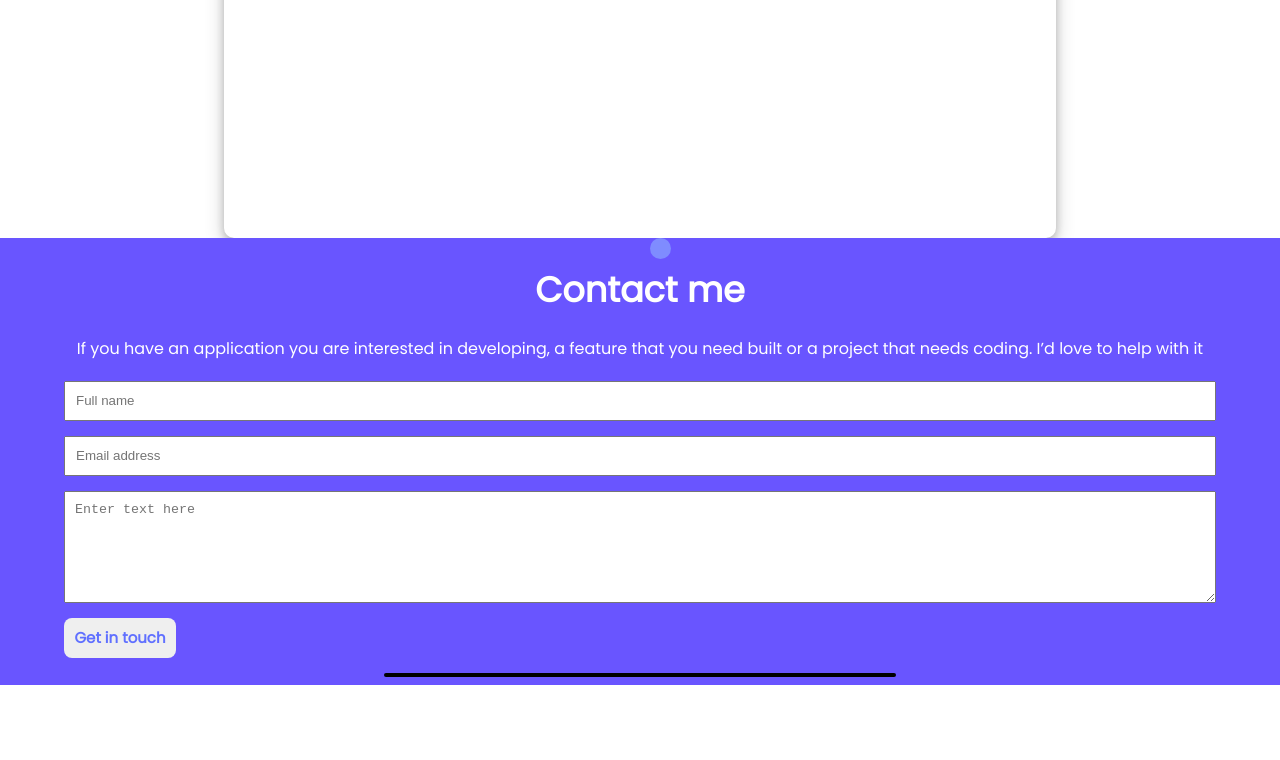
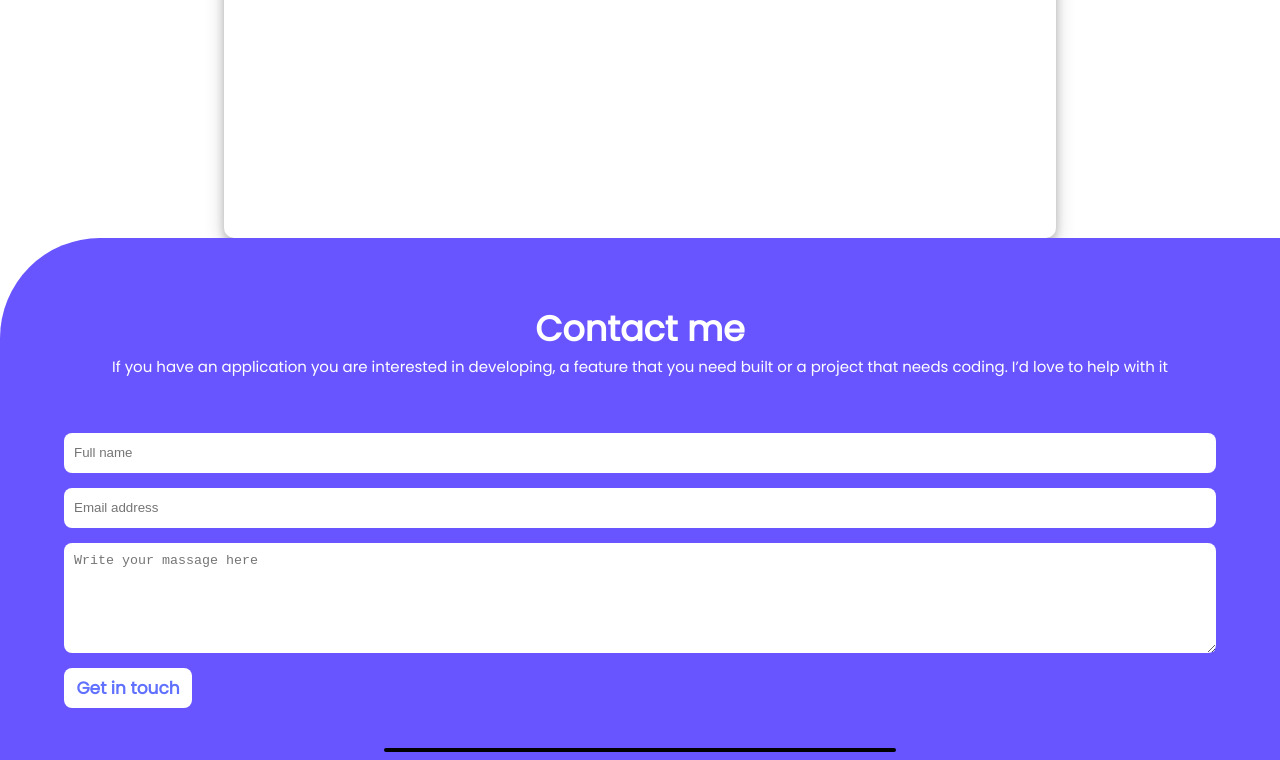
Before and after one commit to huzaifakhan0308/personal-portfolio, a website: page index.html in a window 1280 px wide. Shown: the part 5168-5928 px from the top of the page. Before the commit the page ends 5853 px from the top, so only its background shows below. Drawn offline with Linux system fonts and the light colour scheme; a web font is replaced by a local one.

Commit message:
CSS style changes and also did changes in README file

```diff
--- a/index.css
+++ b/index.css
@@ -380,67 +380,103 @@ main {
   align-items: center;
   background-color: #6955ff;
   width: 100%;
+  border-top-left-radius: 100px;
+  position: relative;
 }
 
-.icon-ellipse-ul {
+.footer-background-ul {
+  position: absolute;
   list-style: none;
+  height: 100%;
+  width: 100%;
+  display: flex;
+  justify-content: flex-end;
+  align-items: center;
+  z-index: 0;
+}
+
+.footer-background-img {
+  height: 550px;
 }
 
 .contact-title {
   font-size: 35px;
   color: white;
+  margin-top: 8vh;
+  z-index: 1;
   font-family: "Poppins", sans-serif;
 }
 
 .info-formsection {
-  padding: 20px 20px;
+  z-index: 1;
+  font-size: 15px;
+  font-weight: lighter;
+  text-align: center;
   color: white;
   font-family: "Poppins", sans-serif;
 }
 
 .form-container {
+  z-index: 1;
   display: flex;
   flex-direction: column;
-  /* align-items: center; */
   width: 90%;
+  margin-top: 5vh;
 }
 
-.name-input-formsection {
+.form-section-inputs {
   height: 5vh;
   width: 100%;
   padding-left: 10px;
   outline: none;
+  border: none;
+  border-radius: 8px;
+  margin-top: 15px;
 }
 
-.email-input-formsection {
-  height: 5vh;
-  width: 100%;
-  margin-top: 15px;
-  padding-left: 10px;
-  outline: none;
-}
-
-.form-text-area {
+.form-section-textarea {
   width: 100%;
   padding: 10px;
   margin-top: 15px;
   outline: none;
+  border: none;
+  border-radius: 8px;
 }
 
 .form-button {
+  width: 16vh;
+  height: 5vh;
   margin-top: 15px;
-  width: 14vh;
   border-radius: 8px;
-  height: 5vh;
   border: none;
   color: #6070ff;
   font-family: "Poppins", sans-serif;
   font-weight: 600;
-  font-size: 15px;
+  font-size: 17px;
+  cursor: pointer;
+  background-color: white;
+}
+
+.form-button:enabled {
+  background-color: none;
+}
+
+.form-button:hover {
+  border: 2px solid black;
+}
+
+.form-button:active {
+  background-color: #5e6efb;
+}
+
+.form-button:disabled {
+  background-color: none;
+  color: black;
+  border: black;
 }
 
 .end-line {
-  margin-top: 15px;
+  margin-top: 40px;
   width: 40%;
   margin-bottom: 8px;
   height: 4px;
--- a/index.html
+++ b/index.html
@@ -21,7 +21,8 @@
     <main>
         <!-- section1 -->
         <section class="headline-section">
-            <img class="background-img-section1" src="assets/images/header-shapes mobile.svg" alt="background-img-section1">
+            <img class="background-img-section1" src="assets/images/header-shapes mobile.svg"
+                alt="background-img-section1">
             <div class="aboutme-div">
                 <h1 class="me">I’m huzaifa <br />Glad to see you!</h1>
                 <p class="about-me">
@@ -232,19 +233,22 @@
         </section>
     </main>
 </body>
+<!-- footer -->
 <footer class="form-section">
-        <ul class="icon-ellipse-ul">
+    <ul class="footer-background-ul">
         <li>
-                <img src="assets/icons/Ellipse 12.svg" alt="">
+            <img class="footer-background-img" src="assets/icons/contact form shapes-mobile.svg" alt="">
         </li>
     </ul>
     <h1 class="contact-title">Contact me </h1>
-        <p class="info-formsection">If you have an application you are interested in developing, a feature that you need built or
+    <p class="info-formsection">If you have an application you are interested in developing, a feature that you need
+        built or
         a project that needs coding. I’d love to help with it </p>
     <form action="https://formspree.io/f/mwkzgoyj" method="post" class="form-container">
-            <input type="text" name="Name" placeholder="Full name"  maxlength="30" class="name-input-formsection" required>
-            <input type="email" name="Email" placeholder="Email address" class="email-input-formsection" required>
-            <textarea  name="Message" cols="30" rows="6" placeholder="Enter text here" maxlength="500" class="form-text-area" required></textarea>
+        <input type="text" name="Name" placeholder="Full name" maxlength="30" class="form-section-inputs" required>
+        <input type="email" name="Email" placeholder="Email address" class="form-section-inputs" required>
+        <textarea name="Message" cols="30" rows="6" placeholder="Write your massage here" maxlength="500"
+            class="form-section-textarea" required></textarea>
         <button type="submit" class="form-button">Get in touch</button>
     </form>
     <hr class="end-line">
```
Also changed, not shown: README.md, murple_logo.png (added). Lines whose indentation alone changed are shown as unchanged.
